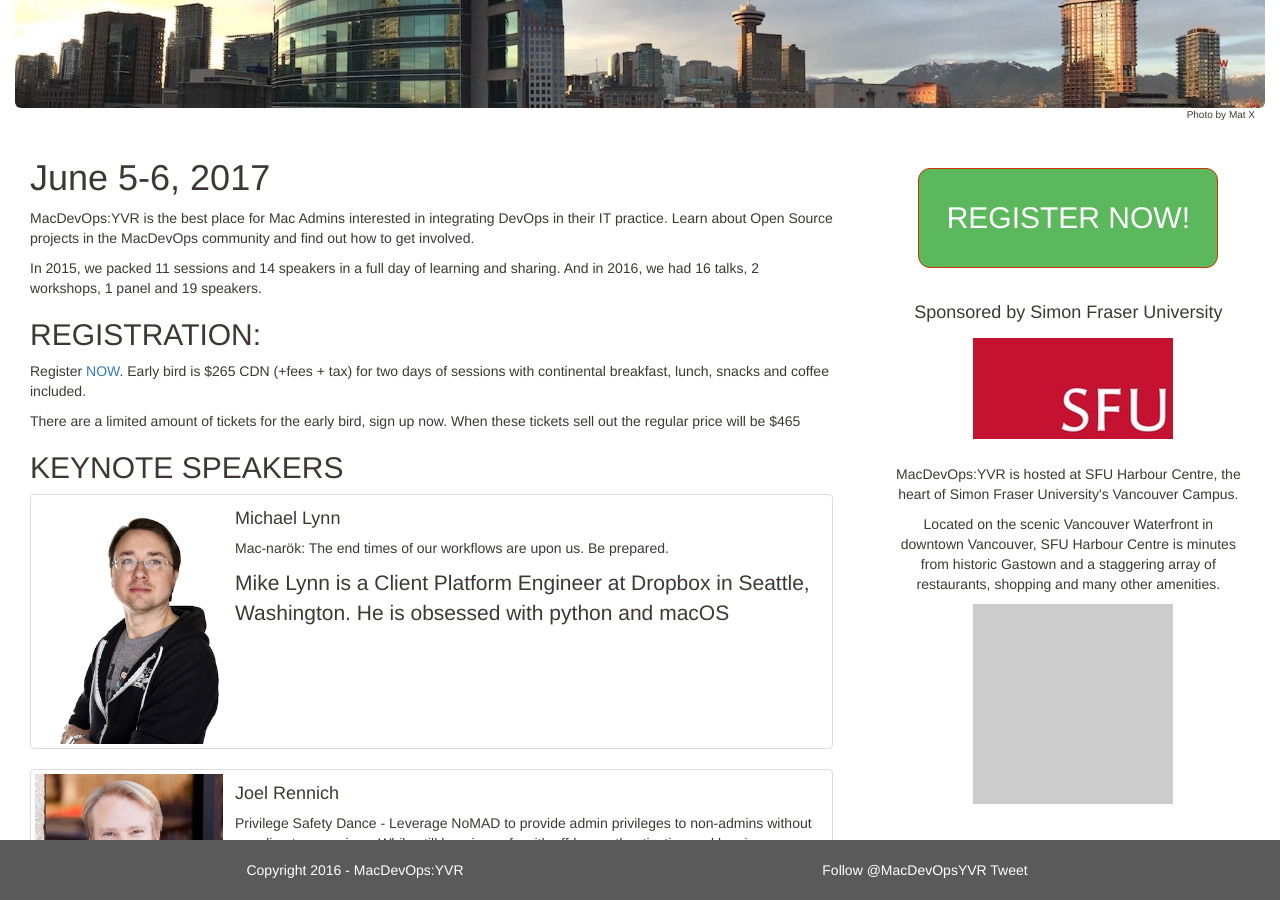
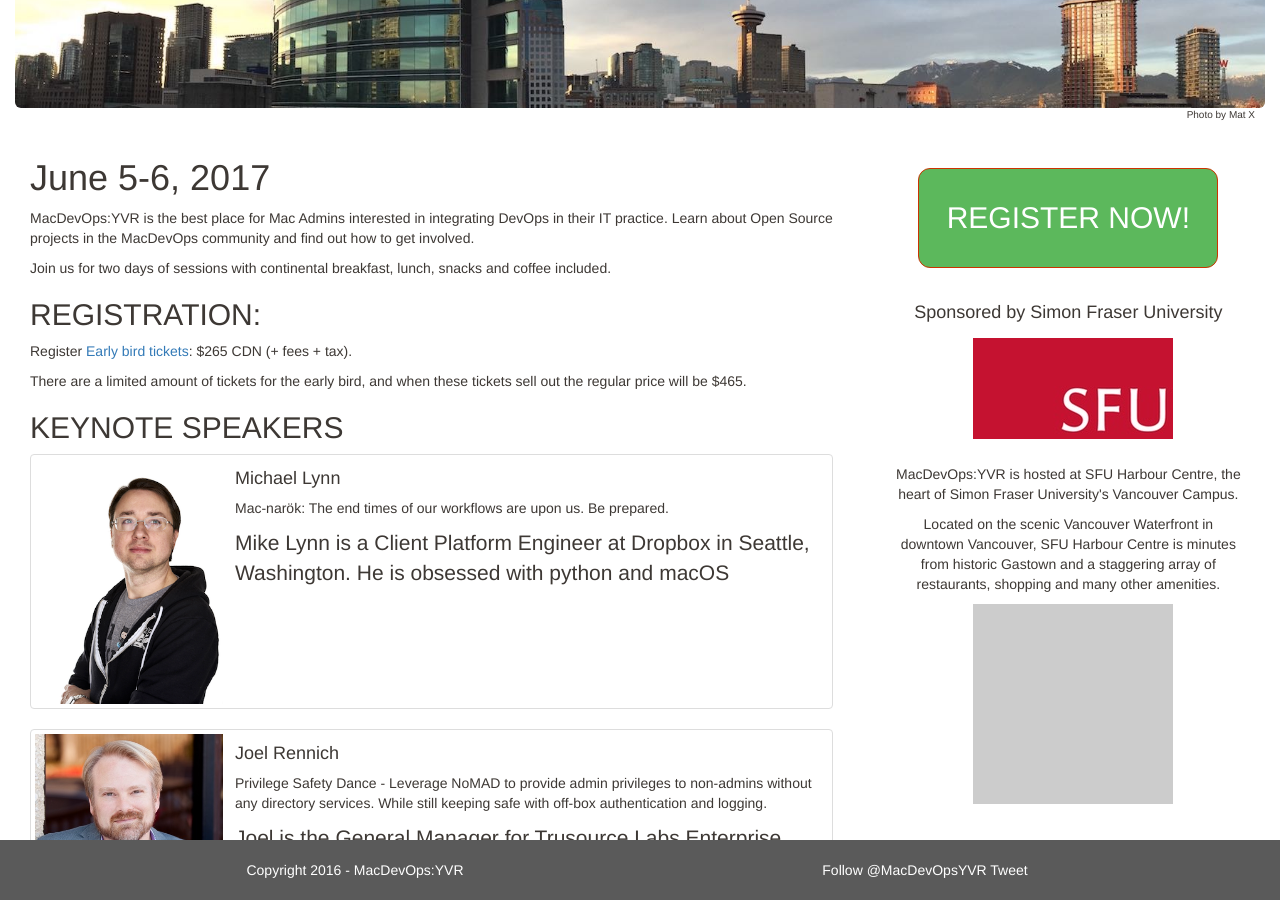
Before and after one commit to macdevopsyvr/macdevopsyvr.github.io, a Jekyll site: the page built from index.md, in a window 1280 px wide and 900 px high, scrolled down 317 px. Built offline with Jekyll 4.4.1, drawn with Linux system fonts in a browser that asks for light colours; comment, search, counter and statistics services are not loaded.

Commit message:
Breakfast or lunch
both of course

```diff
--- a/index.md
+++ b/index.md
@@ -8,13 +8,13 @@
 
 MacDevOps:YVR is the best place for Mac Admins interested in integrating DevOps in their IT practice. Learn about Open Source projects in the MacDevOps community and find out how to get involved.
 
-In 2015, we packed 11 sessions and 14 speakers in a full day of learning and sharing. And in 2016, we had 16 talks, 2 workshops, 1 panel and 19 speakers.
+Join us for two days of sessions with continental breakfast, lunch, snacks and coffee included.
 
 ## REGISTRATION:
 
-Register <a href="https://www.eventbrite.com/e/macdevopsyvr-2017-tickets-31630087443">NOW</a>. Early bird is $265 CDN (+fees + tax) for two days of sessions with continental breakfast, lunch, snacks and coffee included.
+Register <a href="https://www.eventbrite.com/e/macdevopsyvr-2017-tickets-31630087443">Early bird tickets</a>: $265 CDN (+ fees + tax).
 
-There are a limited amount of tickets for the early bird, sign up now. When these tickets sell out the regular price will be $465
+There are a limited amount of tickets for the early bird, and when these tickets sell out the regular price will be $465.
 
 
 
```
